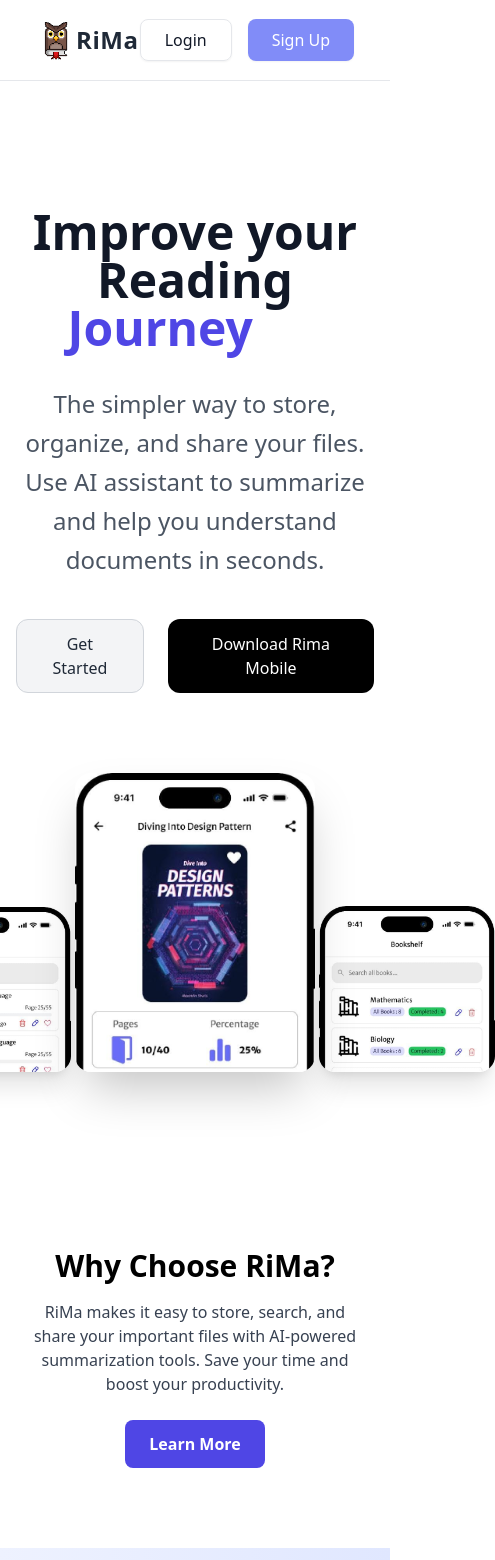
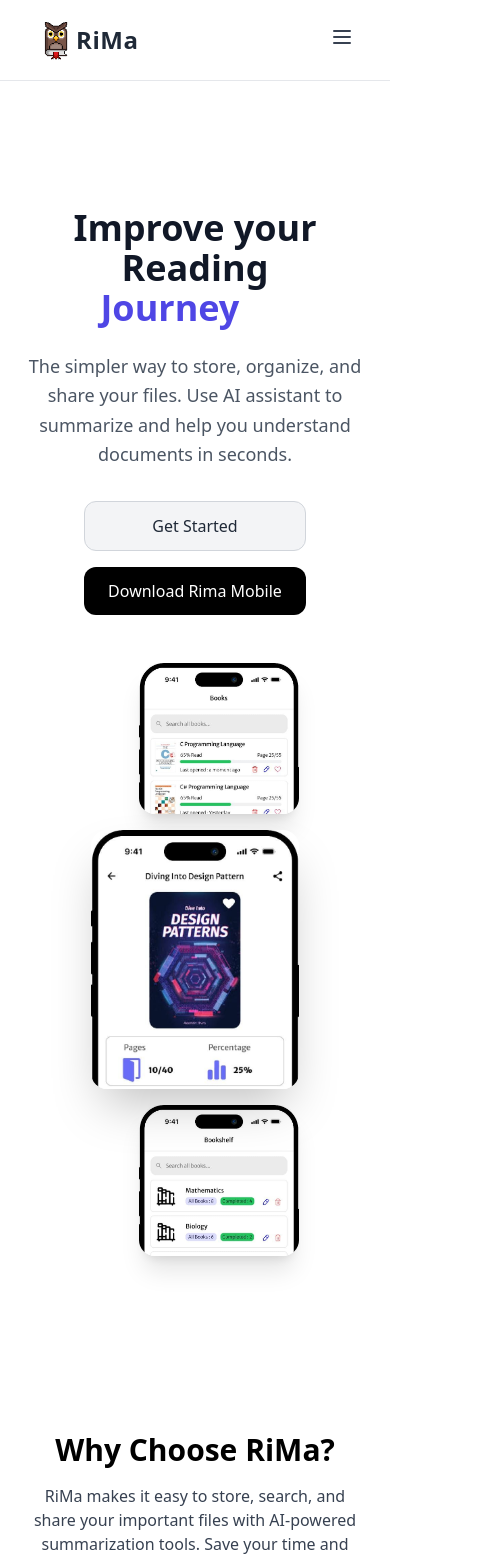
Before and after one commit to dwiindahhh/Rima-frontend, a React (Vite) app: page / in a window 390 px wide. Shown: the top 1560 px of the page, 495 px wide, since content can reach past the window. Built offline with nearby package versions, Linux system fonts and the light colour scheme.

Commit message:
setting(responsive):add responsive mobile

```diff
--- a/src/components/Footer.tsx
+++ b/src/components/Footer.tsx
@@ -4,17 +4,20 @@
 const Footer: React.FC = () => {
   return (
     <footer className="bg-white shadow-inner">
-      <div className="grid grid-cols-3 items-center px-10 py-4">
-        <div className="flex items-center space-x-2">
+      <div className="max-w-7xl mx-auto px-4 sm:px-6 lg:px-10 py-6 flex flex-col sm:flex-row items-center justify-between">
+        {/* Logo kiri */}
+        <div className="flex items-center space-x-2 mb-4 sm:mb-0">
           <img src={Logo} alt="Rima Logo" className="h-8 w-8" />
           <span className="text-lg font-serif">RiMa</span>
         </div>
-        <div className="text-center">
-          <p className="text-sm text-gray-600">
-            Rima ©2025. All rights reserved.
-          </p>
+
+        {/* Copyright tengah */}
+        <div className="text-center text-sm text-gray-600">
+          Rima ©2025. All rights reserved.
         </div>
-        <div></div>
+
+        {/* Kolom kanan (kosong / placeholder) */}
+        <div className="hidden sm:block w-8"></div>
       </div>
     </footer>
   );
--- a/src/components/Hero.tsx
+++ b/src/components/Hero.tsx
@@ -17,8 +17,9 @@
   }, []);
 
   return (
-      <section className="w-full flex flex-col items-center justify-center text-center px-4 pt-52 pb-24">
-      <h1 className="text-5xl sm:text-6xl md:text-7xl font-bold text-gray-900 text-center">
+    <section className="w-full flex flex-col items-center justify-center text-center px-4 pt-52 pb-24">
+      {/* Headline */}
+      <h1 className="text-4xl sm:text-5xl md:text-6xl lg:text-7xl font-bold text-gray-900 text-center">
         Improve your Reading{" "}
         <span className="relative inline-block align-baseline ml-2">
           <span className="invisible block">
@@ -39,34 +40,37 @@
         </span>
       </h1>
 
-      <p className="mt-8 text-2xl text-gray-600 max-w-3xl leading-relaxed">
+      {/* Subtitle */}
+      <p className="mt-6 sm:mt-8 text-lg sm:text-xl md:text-2xl text-gray-600 max-w-3xl leading-relaxed">
         The simpler way to store, organize, and share your files. Use AI assistant to summarize and help you understand documents in seconds.
       </p>
 
-      <div className="mt-10 flex gap-6">
-        <button className="px-6 py-3 bg-gray-100 border border-gray-300 rounded-xl text-gray-800 font-medium hover:bg-gray-200">
+      {/* Buttons */}
+      <div className="mt-8 sm:mt-10 flex flex-col sm:flex-row gap-4 sm:gap-6">
+        <button className="px-6 py-3 bg-gray-100 border border-gray-300 rounded-xl text-gray-800 font-medium hover:bg-gray-200 transition">
           Get Started
         </button>
-        <button className="px-6 py-3 bg-black text-white rounded-xl font-medium hover:bg-gray-800">
+        <button className="px-6 py-3 bg-black text-white rounded-xl font-medium hover:bg-gray-800 transition">
           Download Rima Mobile
         </button>
       </div>
 
-      <div className="mt-20 flex justify-center items-end space-x-1">
+      {/* Images */}
+      <div className="mt-12 sm:mt-20 flex flex-col sm:flex-row justify-center items-end gap-4 sm:gap-6">
         <img
           src={App1}
           alt="src1"
-          className="w-44 sm:w-52 md:w-60 rounded-2xl shadow-xl"
+          className="w-40 sm:w-44 md:w-52 lg:w-60 rounded-2xl shadow-xl"
         />
         <img
           src={App2}
           alt="src2"
-          className="w-60 sm:w-72 md:w-80 rounded-2xl shadow-2xl z-10"
+          className="w-52 sm:w-60 md:w-72 lg:w-80 rounded-2xl shadow-2xl z-10"
         />
         <img
           src={App3}
           alt="src3"
-          className="w-44 sm:w-52 md:w-60 rounded-2xl shadow-xl"
+          className="w-40 sm:w-44 md:w-52 lg:w-60 rounded-2xl shadow-xl"
         />
       </div>
     </section>
--- a/src/components/Navbar.tsx
+++ b/src/components/Navbar.tsx
@@ -1,9 +1,11 @@
-import React from "react";
-import Logo from "../assets/rima_logo.png"; // pastikan path sesuai dengan struktur project kamu
+import React, { useState } from "react";
+import Logo from "../assets/rima_logo.png";
 
 const Navbar: React.FC = () => {
+  const [isOpen, setIsOpen] = useState(false);
+  const menuItems = ["Home", "About", "Features", "Review"];
+
   return (
-    // <nav className="bg-white shadow-md fixed w-full z-50">
     <nav className="fixed top-0 w-full z-50 bg-white border-b border-gray-200">
       <div className="w-full px-3 lg:px-5">
         <div className="flex justify-between items-center h-20 px-6 lg:px-12">
@@ -15,25 +17,74 @@
             </span>
           </div>
 
-
-          {/* Menu */}
           <div className="absolute top-1/2 left-1/2 transform -translate-x-1/2 -translate-y-1/2 hidden md:flex space-x-10">
-            <a href="#" className="text-gray-700 hover:text-blue-500 text-lg font-medium">
-              Home
-            </a>
-            <a href="#" className="text-gray-700 hover:text-blue-500 text-lg font-medium">
-              About
-            </a>
-            <a href="#" className="text-gray-700 hover:text-blue-500 text-lg font-medium">
-              Features
-            </a>
-            <a href="#" className="text-gray-700 hover:text-blue-500 text-lg font-medium">
-              Review
-            </a>
+            {menuItems.map((item) => (
+              <a
+                key={item}
+                href="#"
+                className="text-gray-700 hover:text-blue-500 text-lg font-medium"
+              >
+                {item}
+              </a>
+            ))}
           </div>
 
-          {/* Action Buttons */}
-          <div className="flex space-x-4">
+          <div className="hidden md:flex space-x-4">
+            <button className="px-6 py-2 border border-gray-200 rounded-lg text-gray-900 font-medium shadow-sm hover:bg-gray-50 transition">
+              Login
+            </button>
+            <button className="px-6 py-2 bg-indigo-400 text-white font-medium rounded-lg shadow-sm hover:bg-indigo-500 transition">
+              Sign Up
+            </button>
+          </div>
+
+          {/* Hamburger Mobile */}
+          <div className="md:hidden">
+            <button
+              onClick={() => setIsOpen(!isOpen)}
+              className="text-gray-700 focus:outline-none"
+            >
+              <svg
+                className="h-6 w-6"
+                xmlns="http://www.w3.org/2000/svg"
+                fill="none"
+                viewBox="0 0 24 24"
+                stroke="currentColor"
+              >
+                {isOpen ? (
+                  <path
+                    strokeLinecap="round"
+                    strokeLinejoin="round"
+                    strokeWidth={2}
+                    d="M6 18L18 6M6 6l12 12"
+                  />
+                ) : (
+                  <path
+                    strokeLinecap="round"
+                    strokeLinejoin="round"
+                    strokeWidth={2}
+                    d="M4 6h16M4 12h16M4 18h16"
+                  />
+                )}
+              </svg>
+            </button>
+          </div>
+        </div>
+      </div>
+
+      {/* Mobile Menu */}
+      {isOpen && (
+        <div className="md:hidden bg-white border-t border-gray-200 px-6 py-4 space-y-4">
+          {menuItems.map((item) => (
+            <a
+              key={item}
+              href="#"
+              className="block text-gray-700 hover:text-blue-500 text-lg font-medium"
+            >
+              {item}
+            </a>
+          ))}
+          <div className="flex flex-col gap-3 pt-4 border-t border-gray-100">
             <button className="px-6 py-2 border border-gray-200 rounded-lg text-gray-900 font-medium shadow-sm hover:bg-gray-50 transition">
               Login
             </button>
@@ -42,7 +93,7 @@
             </button>
           </div>
         </div>
-      </div>
+      )}
     </nav>
   );
 };
```
